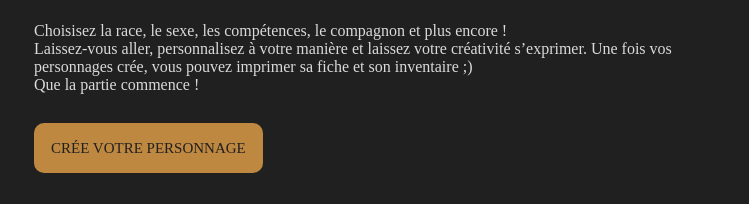
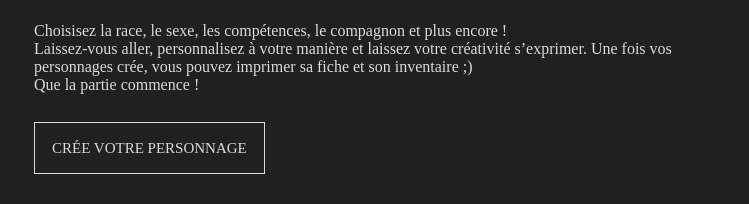
Before and after one commit to mariloumars/eru, a plain HTML site: page index.html in a window 1280 px wide. Shown: the part 932-1136 px from the top of the page, 96-845 px from the left. Drawn offline with Linux system fonts and the light colour scheme; a web font is replaced by a local one.

Commit message:
change button

```diff
--- a/style.css
+++ b/style.css
@@ -227,11 +227,11 @@ p
 .bouton
 {
     text-decoration: none;
-    background-color: #BF8840;
-    color: #202020;
+    color: #d9dad9;
     padding:17px;
     font-size: 15px;
-    border-radius: 10px;
+    border: solid 1px ;
+    border-color:#d9dad9;
 }
 
 #creaperso
```
